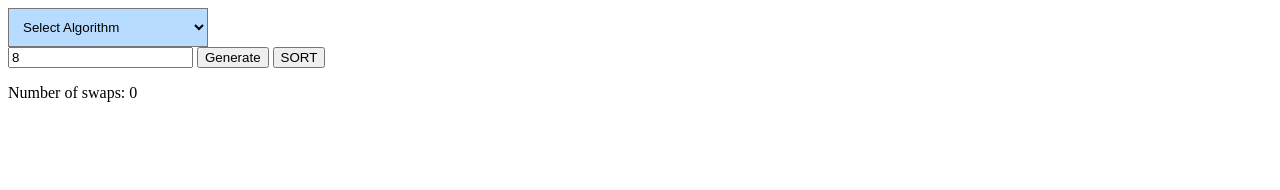
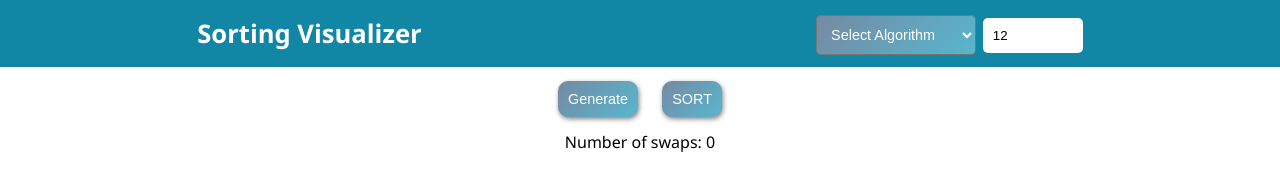
Before and after one commit to Satyam1203/sorting-visualization, a plain HTML site: page index.html in a window 1280 px wide. Drawn offline with Linux system fonts and the light colour scheme.

Commit message:
sorting visualizer -> styling done

```diff
--- a/index.html
+++ b/index.html
@@ -8,6 +8,11 @@
     <title>SORTING</title>
 </head>
 <body>
+    <nav>
+        <div class="title">
+            Sorting Visualizer
+        </div>
+        <div class="menu">
             <select name="algo" id="algo">
                 <option value="0">Select Algorithm</option>
                 <option value="1">Bubble Sort</option>
@@ -15,14 +20,17 @@
                 <option value="3">Selection Sort</option>
                 <!-- <option value="">Insertion Sort</option> -->
             </select>
-    <br>
-    <input type="number" name="" id="num" value=8>
+            <input type="number" name="" id="num" value=12>
+        </div>
+    </nav>
+    <div class="controls">
         <button onclick="generateElements()">Generate</button>
         <button id="sortBtn" onclick="sortElements()">SORT</button>
+    </div>
     <p>Number of swaps: <span id="cnt">0</span></p>
-    <div class="arrow">
+    <!-- <div class="arrow">
         <img src="./assets/arrow_down.jpg" alt="" width=50 height=100>
-    </div>
+    </div> -->
     <div class="array"></div>
     <script src="./scripts/script.js"></script>
     <script src="./scripts/bubbleSort.js"></script>
--- a/style.css
+++ b/style.css
@@ -1,37 +1,100 @@
+/* style.css  */
 *{
     box-sizing: border-box;
+    margin:0;
+    padding: 0;
+}
+body{
+    margin: 0;
+    text-align: center;
+    /* display: flex; */
+    font-family: 'Segoe UI', Tahoma, Geneva, Verdana, sans-serif;
+}
+nav{
+    background-color: #1287A5;
+    height:max-content;
+    display: flex;
+    align-items: center;
+    justify-content: space-around;
+    flex-direction: row;
+    font-size: 1.6rem;
+}
+nav .title{
+    color:#FFF;
+    font-weight: bold;
+    padding:1rem 0;
+}
+.menu{
+    padding: 5px 0;
 }
 .array{
-    height: 300px;
+    margin-top:10px;
+    height: 510px;
+    padding:2px;
     display: flex;
     flex-wrap: wrap;
     align-items: flex-start;
     justify-content: space-around;
     position: relative;
-
 }
 .elements{
-    /* width:50px;
-    height:50px;
-    position: absolute;
-    padding: 15px;
-    transition: 0.5s;
-    text-align: center; */
-    border: 2px solid orange;
-    /* display: flex;
-    justify-content: center; */
+    background-color: #99AAAB;
+    border:0.1px solid #EEE;
+}
+.controls{
+    width:100%;
+    padding:4px;
 }
 select{
-    width:200px;
+    width:10rem;
     padding:10px;
-    background-color: rgb(184, 220, 255);
+    background-image: linear-gradient(135deg, #758AA2,rgba(40, 164, 196, 0.76));
+    border-radius: 5px;
+    outline: 0;
+    color: #FFF;
+    font-size: 0.9rem;
     cursor: pointer;
 }
 select:hover{
-    background-color: rgba(182, 219, 255, 0.6);
+    background-color: grey;
+}
+option {
+    padding:10px;
+}
+input#num{
+    width:100px;
+    padding:10px;
+    border-radius: 5px;
+    border: 0;
+    outline: 0;
 }
 .arrow{
     position: absolute;
     display: none;
     z-index:-1;
 }
+button{
+    padding:10px;
+    margin:10px;
+    border-radius:10px;
+    border:none;
+    outline: none;
+    cursor: pointer;
+    color: #FFF;
+    font-size: 0.9rem;
+    background-image: linear-gradient(135deg, #758AA2,rgba(40, 164, 196, 0.76));
+    box-shadow: 1px 2px 5px grey;
+}
+button:active{
+    color: black;
+    background-image: linear-gradient(135deg, rgb(159, 195, 236),rgba(143, 201, 216, 0.76));
+    box-shadow: 0px 0px 2px 1px grey;
+}
+/* button:active{
+    box-shadow: 0px 0px 2px 1px grey;
+} */
+@media screen and (max-width:768px){
+    nav{
+        flex-direction: column;
+    }
+}
```
Lines whose indentation alone changed are shown as unchanged.
